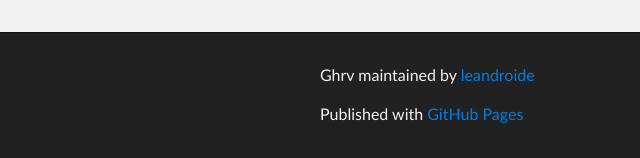
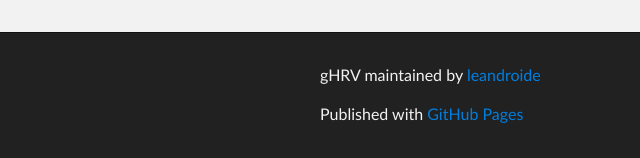
Before and after one commit to milegroup/ghrv, a plain HTML site: page index.html in a window 1280 px wide. Shown: the part 1159-1317 px from the top of the page, 0-640 px from the left. Drawn offline with Linux system fonts and the light colour scheme.

Commit message:
gHRV instead of GHRV

```diff
--- a/index.html
+++ b/index.html
@@ -63,7 +63,7 @@ $ git checkout gh-pages
     <!-- FOOTER  -->
     <div id="footer_wrap" class="outer">
       <footer class="inner">
-        <p class="copyright">Ghrv maintained by <a href="https://github.com/leandroide">leandroide</a></p>
+        <p class="copyright">gHRV maintained by <a href="https://github.com/leandroide">leandroide</a></p>
         <p>Published with <a href="http://pages.github.com">GitHub Pages</a></p>
       </footer>
     </div>
```
